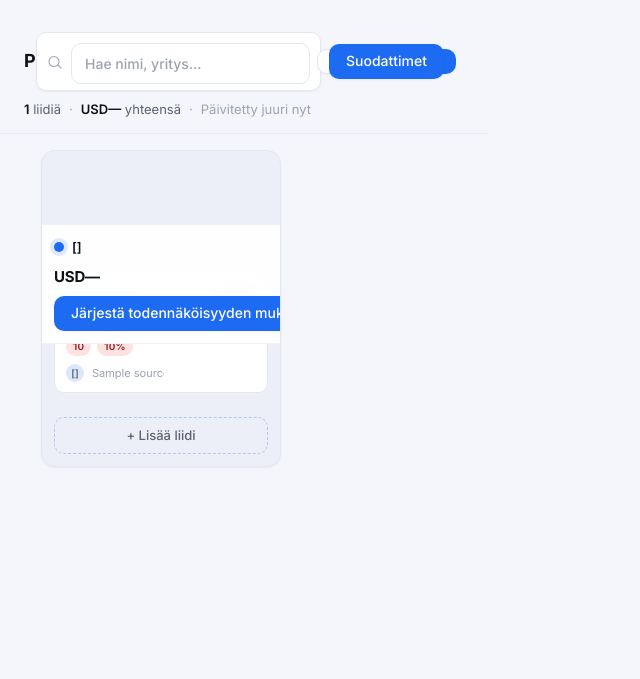
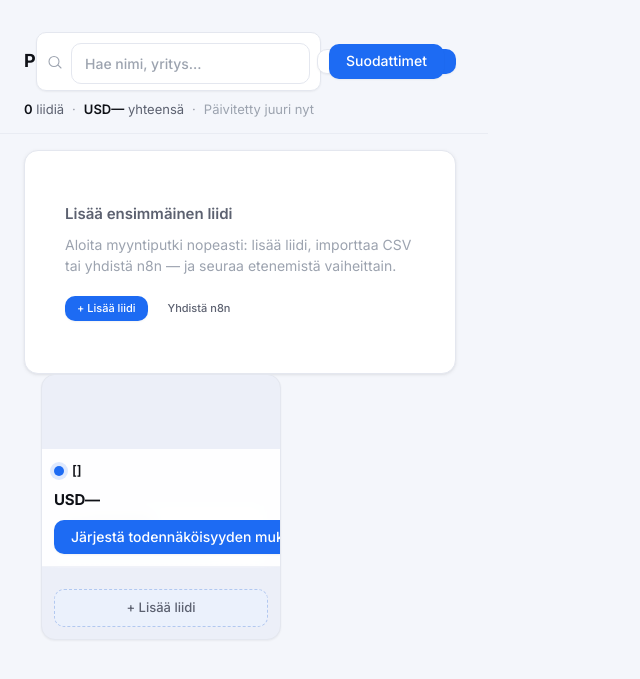
Before and after one commit to flowlyconnect-debug/flowleads-crm, a Python web app: template app/templates/leads/pipeline.html in a window 1280 px wide. Shown: the top 679 px of the page, without its empty margins (0-640 px from the left). Run offline with Jinja, Linux system fonts and the light colour scheme; the template is opened without the code that fills it: most values are stand-ins (such as "Sample title", 1, 10 or a date in 2020).

Commit message:
Fix pipeline 500 from invalid webhooks URL and unsafe template access.
Use settings.webhooks_list and add Jinja defaults for pipeline context fields.

Co-authored-by: Cursor <cursoragent@cursor.com>

```diff
--- a/app/templates/leads/pipeline.html
+++ b/app/templates/leads/pipeline.html
@@ -33,7 +41,7 @@
 
           <div class="pipeline-filters__panel" id="pipeline-filters-panel" role="dialog" aria-label="Pipeline suodattimet">
             <form method="get" class="pipeline-filters__form">
-              {% if current_user.is_superadmin() %}
+              {% if is_superadmin %}
               <input type="hidden" name="organization_id" value="{{ organization_id }}">
               {% endif %}
 
@@ -52,9 +60,9 @@
                   <span class="pipeline-filter__label">Source</span>
                   <select name="source">
                     <option value="">All</option>
-                    <option value="manual" {% if filters.source == 'manual' %}selected{% endif %}>Manual</option>
-                    <option value="n8n" {% if filters.source == 'n8n' %}selected{% endif %}>n8N</option>
-                    <option value="import" {% if filters.source == 'import' %}selected{% endif %}>Import</option>
+                    <option value="manual" {% if filters.get('source') == 'manual' %}selected{% endif %}>Manual</option>
+                    <option value="n8n" {% if filters.get('source') == 'n8n' %}selected{% endif %}>n8N</option>
+                    <option value="import" {% if filters.get('source') == 'import' %}selected{% endif %}>Import</option>
                   </select>
                 </label>
               </div>
@@ -68,8 +76,8 @@
       </div>
 
       <div class="pipeline-toolbar__right">
-        <a class="btn btn-secondary btn-sm" href="{{ url_for('leads.list_leads', organization_id=organization_id) if current_user.is_superadmin() else url_for('leads.list_leads') }}">Lista</a>
-        <a class="btn btn-sm" href="{{ url_for('leads.new_lead', organization_id=organization_id) if current_user.is_superadmin() else url_for('leads.new_lead') }}">+ Lisää liidi</a>
+        <a class="btn btn-secondary btn-sm" href="{{ url_for('leads.list_leads', organization_id=organization_id) if is_superadmin else url_for('leads.list_leads') }}">Lista</a>
+        <a class="btn btn-sm" href="{{ url_for('leads.new_lead', organization_id=organization_id) if is_superadmin else url_for('leads.new_lead') }}">+ Lisää liidi</a>
       </div>
     </div>
 
@@ -103,8 +111,8 @@
         <div class="empty-state-title">Lisää ensimmäinen liidi</div>
         <p class="empty-state-text">Aloita myyntiputki nopeasti: lisää liidi, importtaa CSV tai yhdistä n8n — ja seuraa etenemistä vaiheittain.</p>
         <div class="pipeline-empty__actions">
-          <a class="btn btn-sm" href="{{ url_for('leads.new_lead', organization_id=organization_id) if current_user.is_superadmin() else url_for('leads.new_lead') }}">+ Lisää liidi</a>
-          <a class="btn btn-ghost btn-sm" href="{{ url_for('settings.webhooks', organization_id=organization_id) if current_user.is_superadmin() else url_for('settings.webhooks') }}">Yhdistä n8n</a>
+          <a class="btn btn-sm" href="{{ url_for('leads.new_lead', organization_id=organization_id) if is_superadmin else url_for('leads.new_lead') }}">+ Lisää liidi</a>
+          <a class="btn btn-ghost btn-sm" href="{{ url_for('settings.webhooks_list', organization_id=organization_id) if is_superadmin else url_for('settings.webhooks_list') }}">Yhdistä n8n</a>
         </div>
       </div>
     </div>
@@ -172,15 +181,16 @@
             </div>
           {% endif %}
 
-          {% for item in leads_by_stage[stage.id] %}
-          {% set lead = item.lead %}
-          <article class="lead-card lead-card--premium" data-lead-id="{{ lead.id }}" data-probability="{{ lead.close_probability or 0 }}" tabindex="0" role="listitem" aria-label="{{ lead.display_name }}">
+          {% for item in stage_leads %}
+          {% set lead = item.get('lead') if item is mapping else item %}
+          {% if lead %}
+          <article class="lead-card lead-card--premium" data-lead-id="{{ lead.id }}" data-probability="{{ lead.close_probability|default(0) }}" tabindex="0" role="listitem" aria-label="{{ lead.display_name|default('Liidi') }}">
             <div class="lead-card__top">
               <div class="lead-card__identity">
-                <a class="lead-card__name truncate" href="{{ url_for('leads.detail', lead_id=lead.id, organization_id=organization_id) if current_user.is_superadmin() else url_for('leads.detail', lead_id=lead.id) }}">
+                <a class="lead-card__name truncate" href="{{ url_for('leads.detail', lead_id=lead.id, organization_id=organization_id) if is_superadmin else url_for('leads.detail', lead_id=lead.id) }}">
                   {{ lead.display_name }}
                 </a>
-                {% if lead.company %}
+                {% if lead.company|default('') %}
                 <div class="lead-card-meta truncate">{{ lead.company }}</div>
                 {% endif %}
               </div>
@@ -214,11 +224,11 @@
             <div class="lead-card__footer">
               <div class="lead-card-assignee">
                 <span class="lead-card-assignee__avatar" aria-hidden="true">
-                  {% if lead.assignee %}{{ lead.assignee.email[0]|upper }}{% else %}—{% endif %}
+                  {% if lead.assignee and lead.assignee.email|default('') %}{{ lead.assignee.email[0]|upper }}{% else %}—{% endif %}
                 </span>
                 <span class="lead-card-assignee__meta truncate">
-                  <span class="lead-card__source">{{ lead.source }}</span>
-                  {% if item.last_activity %}
+                  <span class="lead-card__source">{{ lead.source|default('—') }}</span>
+                  {% if item is mapping and item.last_activity and item.last_activity.created_at %}
                     <span class="lead-card__sep">·</span>
                     <time class="lead-card__activity" datetime="{{ item.last_activity.created_at.isoformat() }}">{{ item.last_activity.created_at.strftime('%Y-%m-%d') }}</time>
                   {% endif %}
@@ -226,16 +236,17 @@
               </div>
 
               <div class="lead-card__actions" aria-label="Toiminnot">
-                <a class="lead-card__action" href="{{ url_for('leads.detail', lead_id=lead.id, organization_id=organization_id) if current_user.is_superadmin() else url_for('leads.detail', lead_id=lead.id) }}" aria-label="Avaa liidi">Avaa</a>
-                <a class="lead-card__action" href="{{ url_for('leads.edit_lead', lead_id=lead.id, organization_id=organization_id) if current_user.is_superadmin() else url_for('leads.edit_lead', lead_id=lead.id) }}" aria-label="Muokkaa liidiä">Muokkaa</a>
+                <a class="lead-card__action" href="{{ url_for('leads.detail', lead_id=lead.id, organization_id=organization_id) if is_superadmin else url_for('leads.detail', lead_id=lead.id) }}" aria-label="Avaa liidi">Avaa</a>
+                <a class="lead-card__action" href="{{ url_for('leads.edit_lead', lead_id=lead.id, organization_id=organization_id) if is_superadmin else url_for('leads.edit_lead', lead_id=lead.id) }}" aria-label="Muokkaa liidiä">Muokkaa</a>
               </div>
             </div>
           </article>
+          {% endif %}
           {% endfor %}
         </div>
 
         <div class="pipeline-col__add">
-          <a class="pipeline-add-lead" href="{{ url_for('leads.new_lead', organization_id=organization_id) if current_user.is_superadmin() else url_for('leads.new_lead') }}">+ Lisää liidi</a>
+          <a class="pipeline-add-lead" href="{{ url_for('leads.new_lead', organization_id=organization_id) if is_superadmin else url_for('leads.new_lead') }}">+ Lisää liidi</a>
         </div>
       </section>
       {% endfor %}
@@ -248,7 +259,7 @@
 <script>
 (() => {
   const csrfToken = "{{ csrf_token() }}";
-  const stageUrlTemplate = "{{ url_for('leads.move_stage', lead_id=0, organization_id=organization_id) if current_user.is_superadmin() else url_for('leads.move_stage', lead_id=0) }}";
+  const stageUrlTemplate = "{{ url_for('leads.move_stage', lead_id=0, organization_id=organization_id) if is_superadmin else url_for('leads.move_stage', lead_id=0) }}";
   const stageUrl = (leadId) => stageUrlTemplate.replace('/0/', `/${leadId}/`);
 
   function toast(message, kind = 'info') {
```
Also changed, not shown: other parts of app/templates/leads/pipeline.html (+17 -8 lines).
